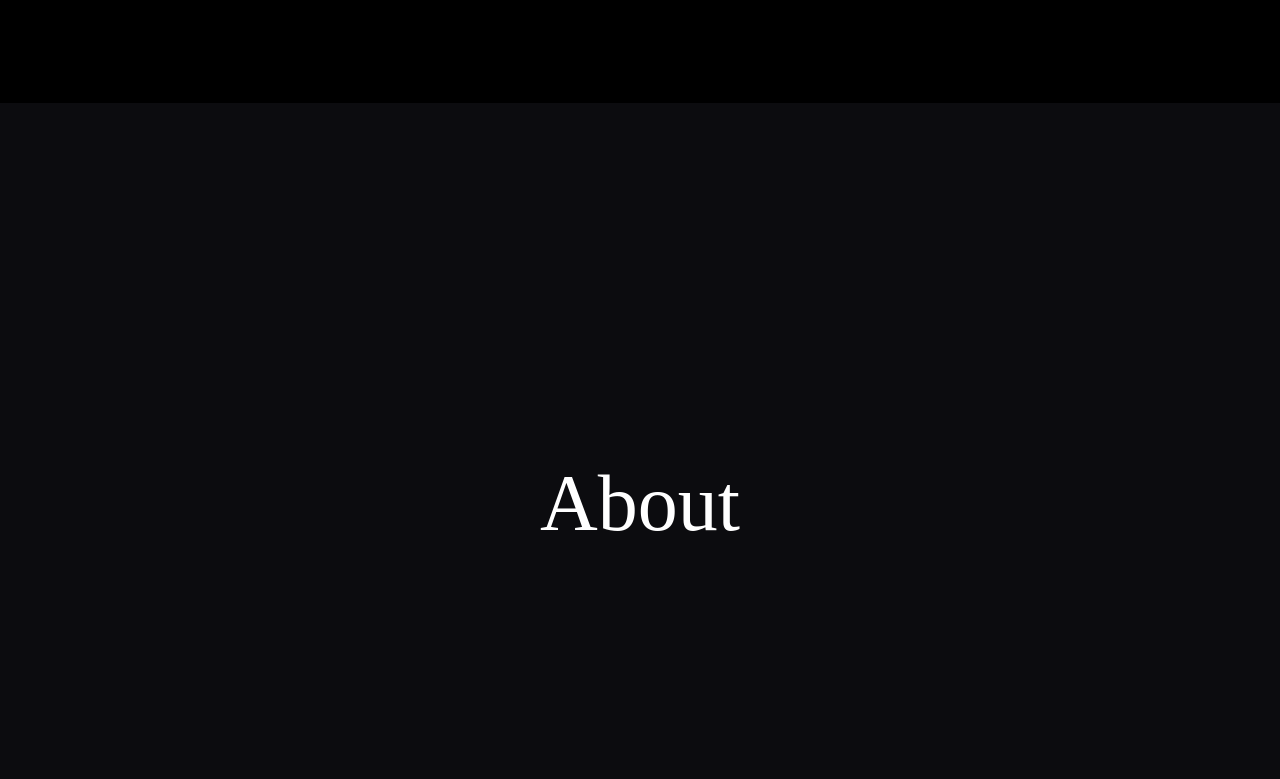
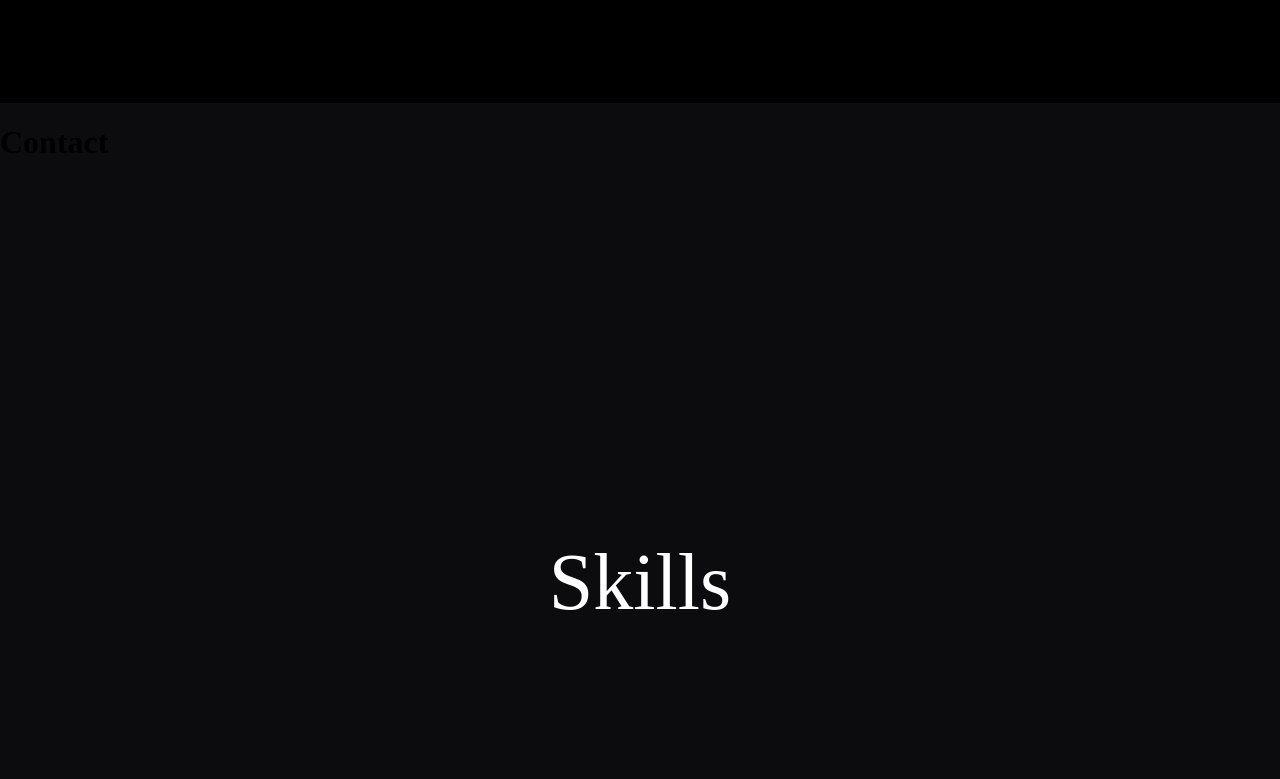
Before and after one commit to JordBant/PortfolioWebsite, a React (Vite) app: page / in a window 1280 px wide. Shown: the part 801-1580 px from the top of the page. Built offline with nearby package versions, Linux system fonts and the light colour scheme.

Commit message:
Making layouts

```diff
--- a/src/App.tsx
+++ b/src/App.tsx
@@ -2,6 +2,7 @@
 // import reactLogo from './assets/react.svg'
 // import viteLogo from '/vite.svg'
 import { SkillCardCrawler } from './containers/SkillCardCrawler/SkillCrawler'
+import { SideTitlePage } from './layout/SideTitlePage/SideTitlePage'
 import { About } from './pages'
 import './styles/App.scss'
 
@@ -21,10 +22,11 @@ function App() {
       </header>
       <About/>
 
-      <div className='pages'>About</div>
+      {/* <div className='pages'>About</div> */}
+      <SideTitlePage pageTitle='Contact'/>
       <div className='pages'>Skills</div>
       <div className='pages'>Projects</div>
-      <div className='pages'>Contact</div>
+      {/* <div className='pages'>Contact</div> */}
       <SkillCardCrawler/>
     </>
       // <div className="about-body-container">
--- a/src/layout/SideTitlePage/SideTitlePage.tsx
+++ b/src/layout/SideTitlePage/SideTitlePage.tsx
@@ -1,11 +1,14 @@
-import React, { FC } from 'react'
+import React, { Children, FC } from 'react'
 
 type SideTitlePageProps = {
     pageTitle: string;
+    classNames?: string;
 }
 
-export const SideTitlePage: FC<SideTitlePageProps> = ({pageTitle}) => {
+export const SideTitlePage: FC<SideTitlePageProps> = ({pageTitle, classNames}) => {
   return (
-    <div>{pageTitle}</div>
+    <div className={`${classNames}`}>
+        <h1>{pageTitle}</h1>
+    </div>
   )
 }
```
